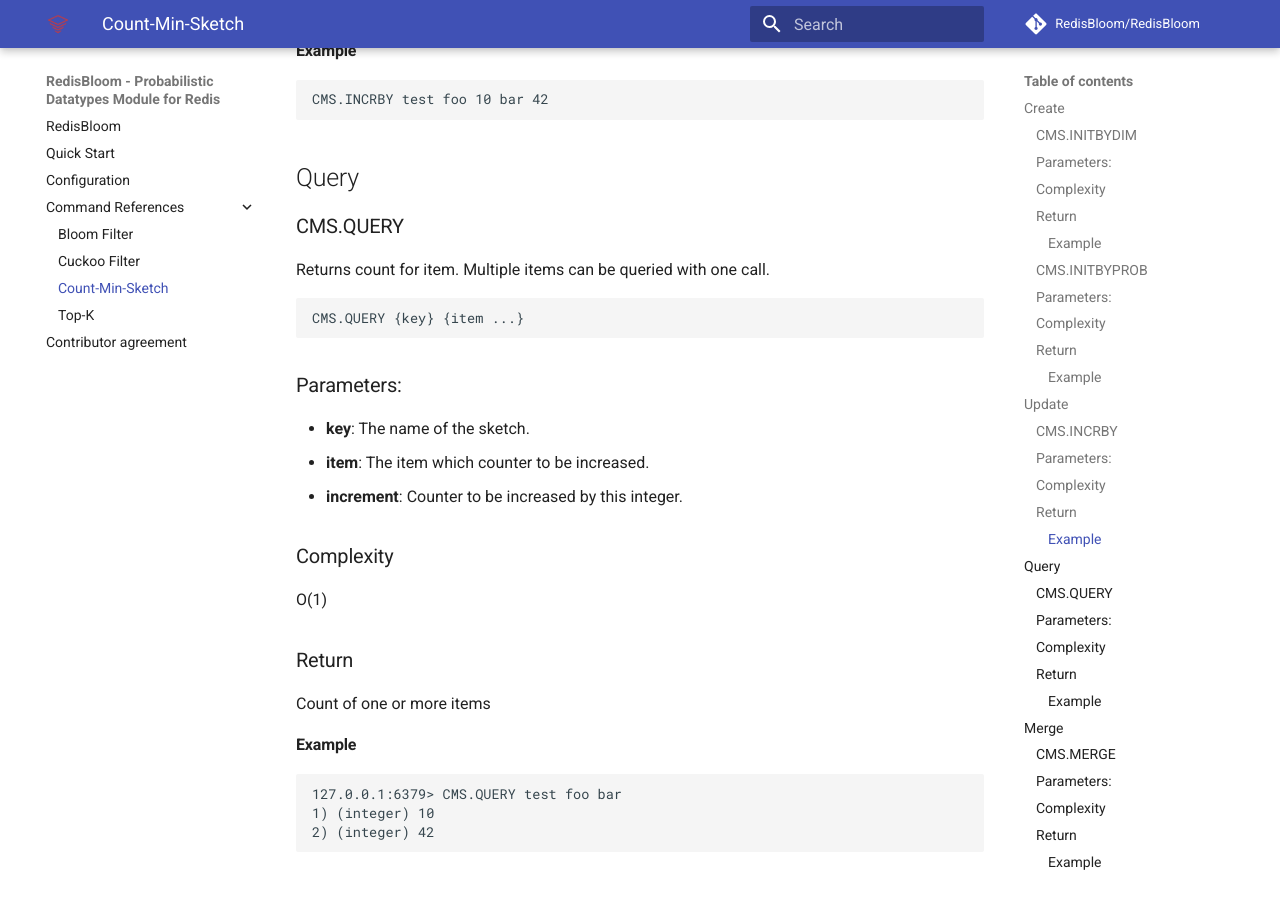
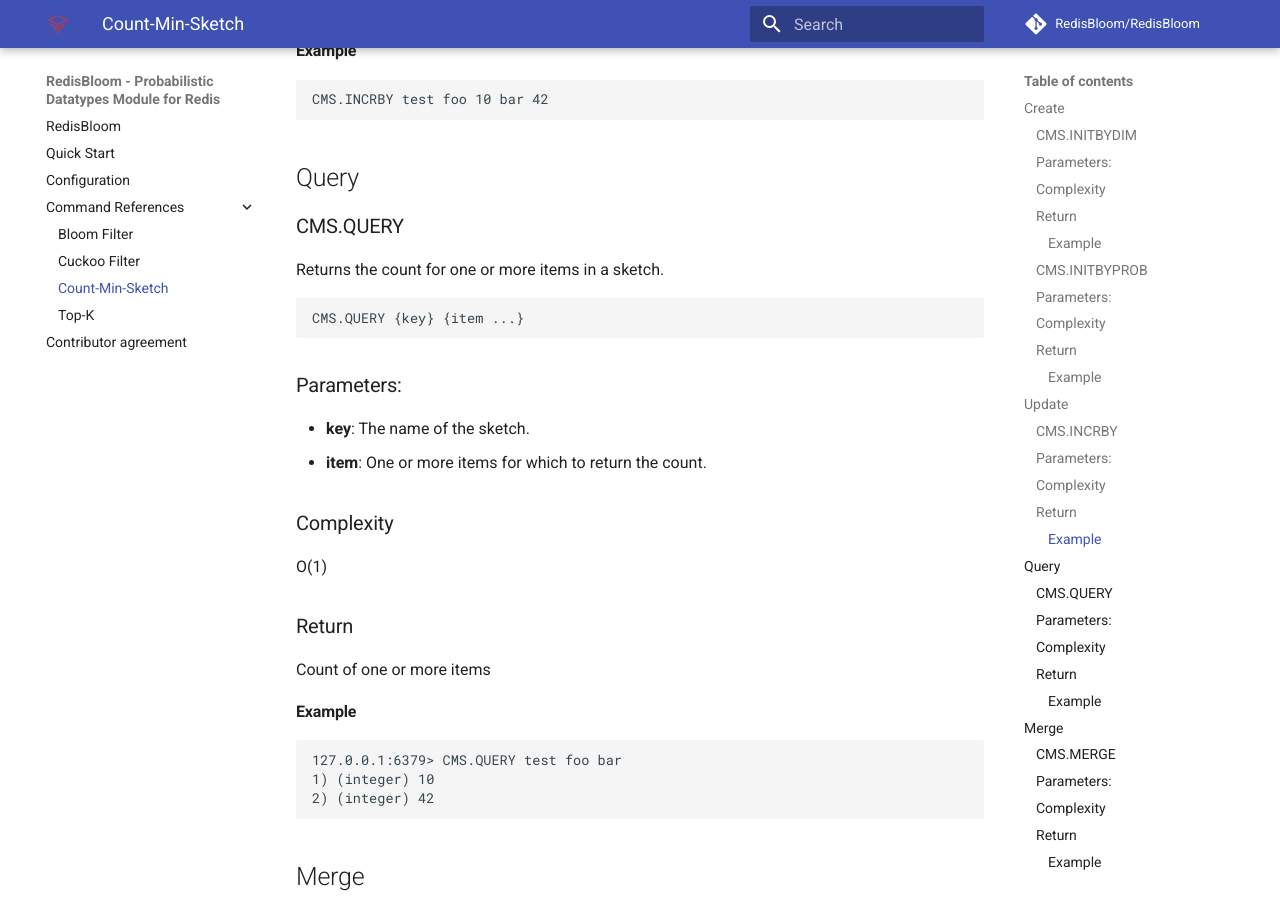
Before and after one commit to RedisBloom/RedisBloom, an MkDocs documentation site: the page built from docs/CountMinSketch_Commands.md, in a window 1280 px wide and 900 px high, scrolled down 2197 px. Built offline with MkDocs 1.6.1 and Material for MkDocs 9.7.7, drawn with Linux system fonts in a browser that asks for light colours; comment, search, counter and statistics services are not loaded.

Commit message:
docs: clarify the description of CMS.QUERY

````diff
--- a/docs/CountMinSketch_Commands.md
+++ b/docs/CountMinSketch_Commands.md
@@ -98,7 +98,7 @@
 
 ### CMS.QUERY
 
-Returns count for item. Multiple items can be queried with one call.
+Returns the count for one or more items in a sketch.
 
 ```
 CMS.QUERY {key} {item ...}
@@ -107,8 +107,7 @@
 ### Parameters:
 
 * **key**: The name of the sketch.
-* **item**: The item which counter to be increased.
-* **increment**: Counter to be increased by this integer.
+* **item**: One or more items for which to return the count.
 
 ### Complexity
 
````
